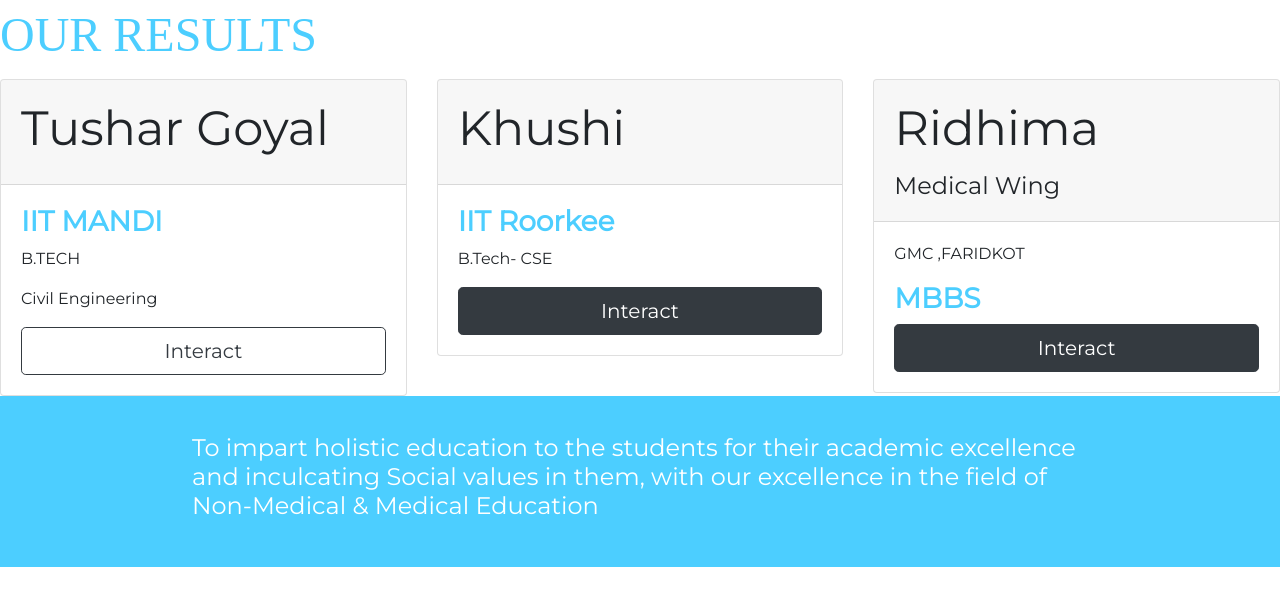
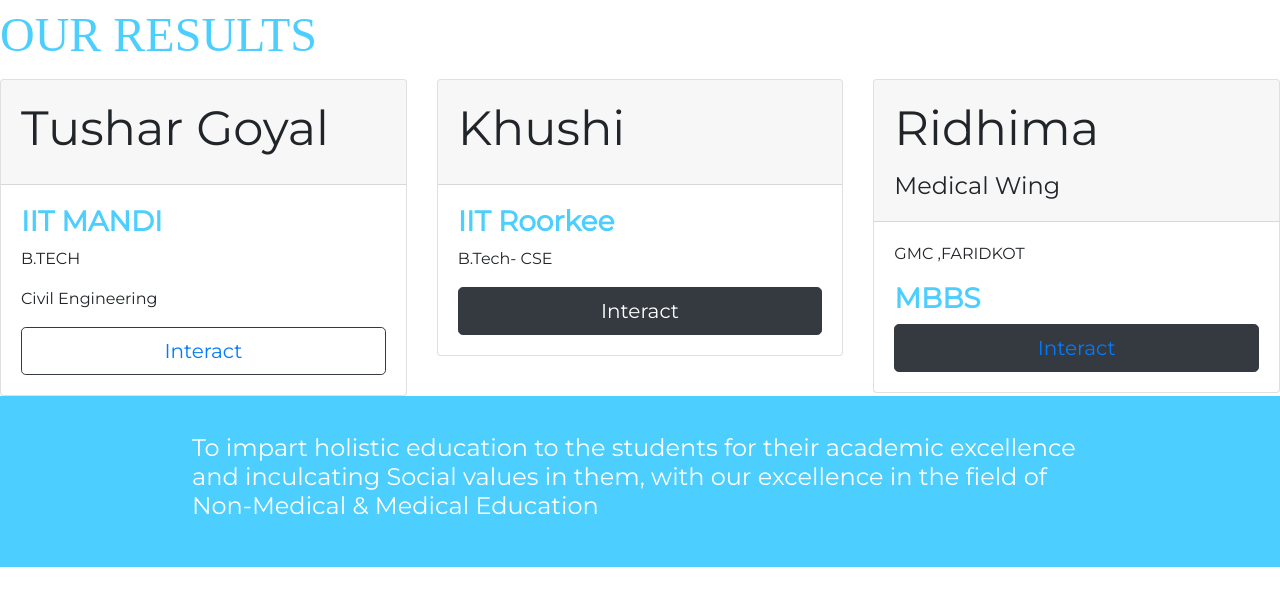
Before and after one commit to rajivgupta50/rajiv, a plain HTML site: page index.html in a window 1280 px wide. Shown: the part 1929-2532 px from the top of the page. Drawn offline with nearby package versions, Linux system fonts and the light colour scheme.

Commit message:
interact link added

```diff
--- a/index.html
+++ b/index.html
@@ -162,7 +162,7 @@
             <p>B.TECH</p>
             <p>Civil Engineering</p>
             <p></p>
-            <button href="https://www.facebook.com/tushar.goyal.948011"class="btn btn-lg btn-block btn-outline-dark" type="button">Interact</button>
+            <button class="btn btn-lg btn-block btn-outline-dark" type="button"><a href="https://www.facebook.com/tushar.goyal.948011">Interact</a></button>
           </div>
         </div>
       </div>
@@ -191,7 +191,7 @@
           <div class="card-body">
             <p>GMC ,FARIDKOT</p>
             <h3 class="price-text">MBBS</h3>
-            <button class="btn btn-lg btn-block btn-dark" type="button">Interact</button>
+            <button class="btn btn-lg btn-block btn-dark" type="button"><a href="https://www.facebook.com/ridhima.aggarwal.3990">Interact</a></button>
 
           </div>
         </div>
```
